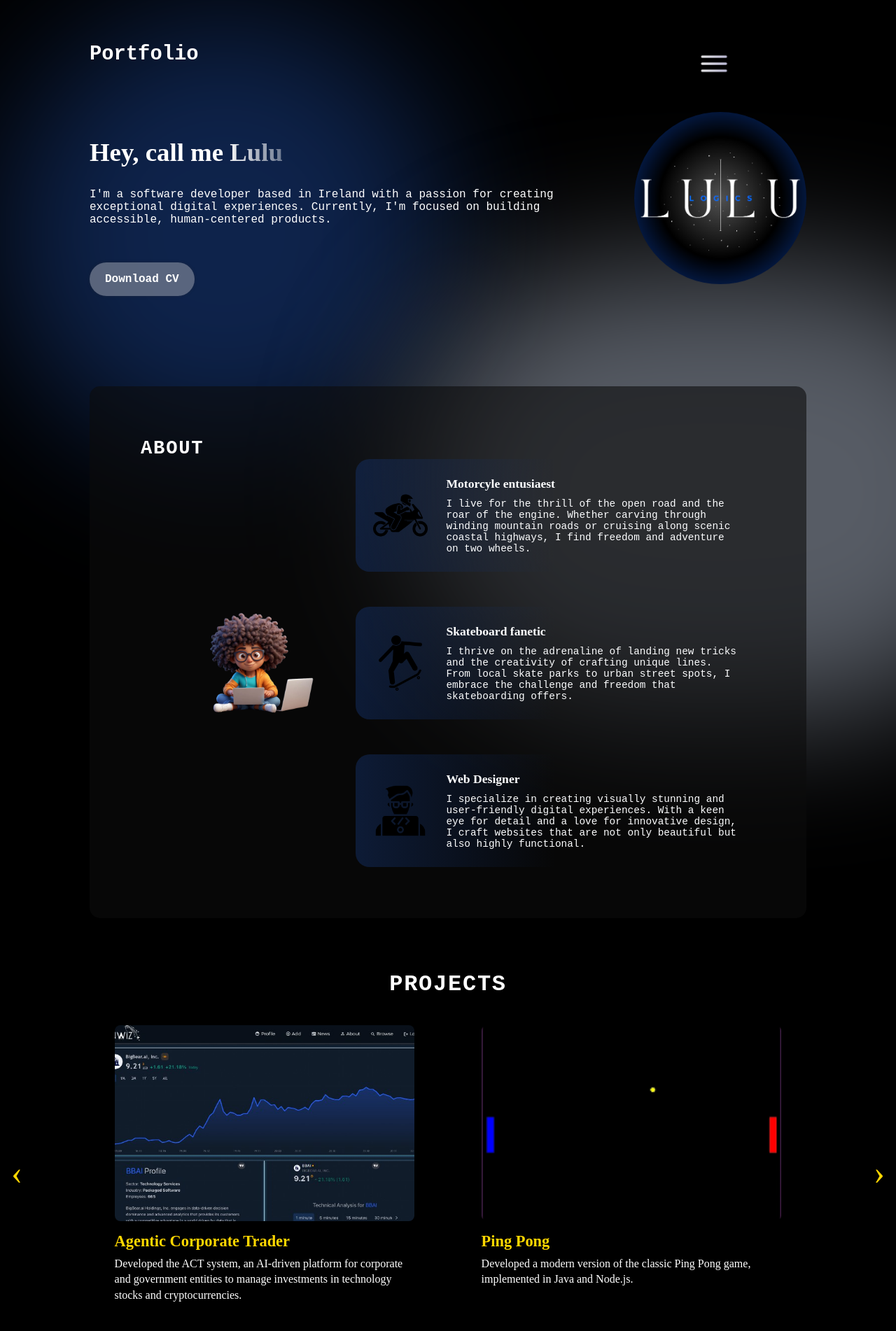
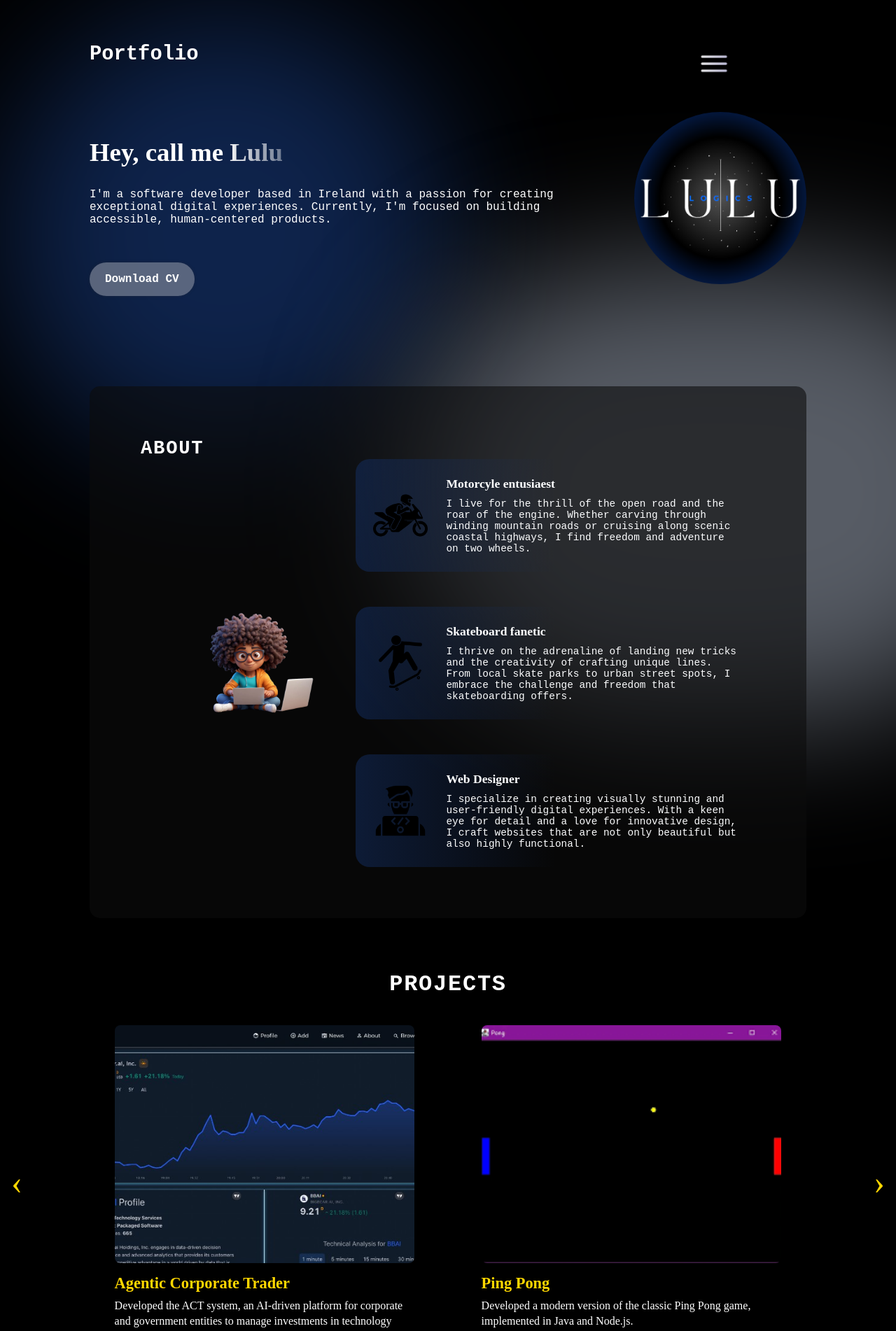
Before and after one commit to LuluLogics/Vite_Project, a React (Vite) app: page / in a window 1280 px wide. Shown: the top 1902 px of the page at 70% size. Built offline with nearby package versions, Linux system fonts and the light colour scheme; a web font is replaced by a local one.

Commit message:
Update Height

```diff
--- a/src/components/Projects/ProjectCard.module.css
+++ b/src/components/Projects/ProjectCard.module.css
@@ -16,7 +16,7 @@
 /* Image is always full width of the card, fixed height for consistency */
 .image {
   width: 100%;
-  height: 280px;
+  height: 80%;
   border-radius: 8px;
   object-fit: cover;
   margin-bottom: 16px;
```
